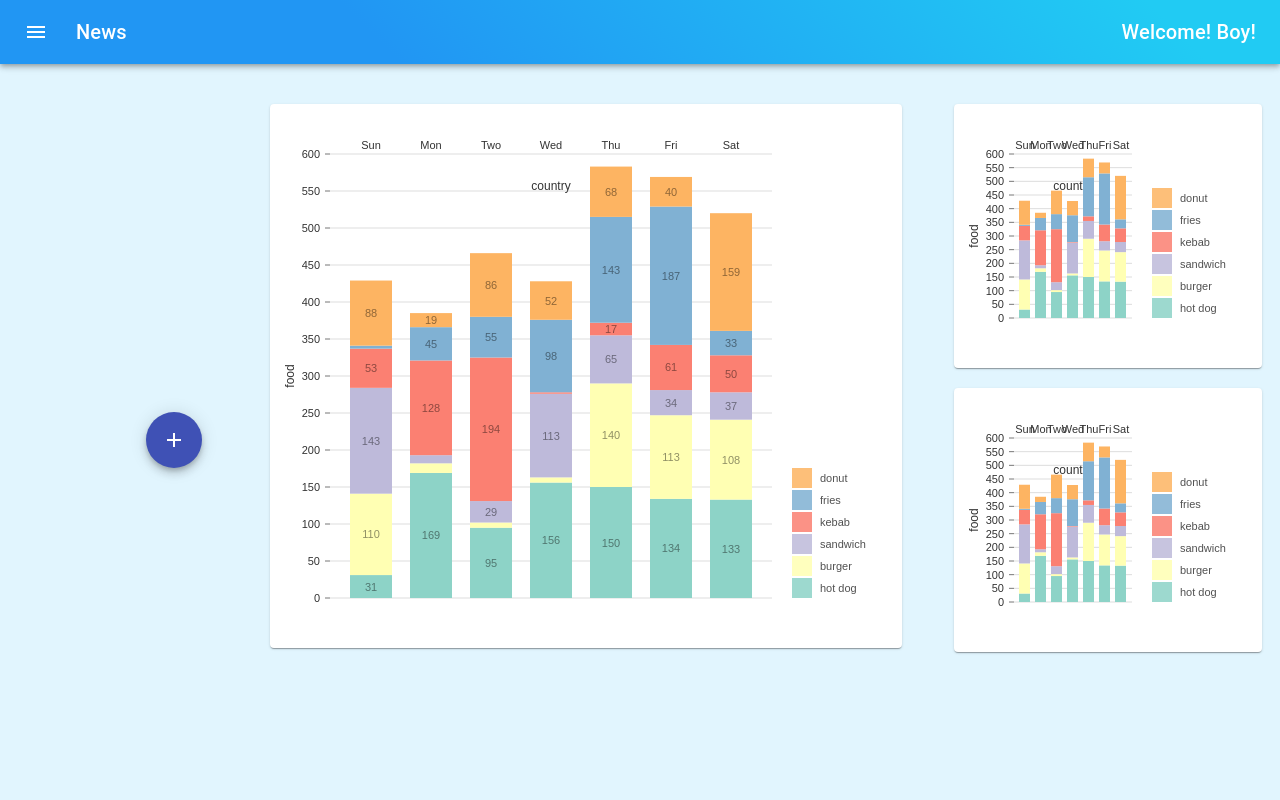
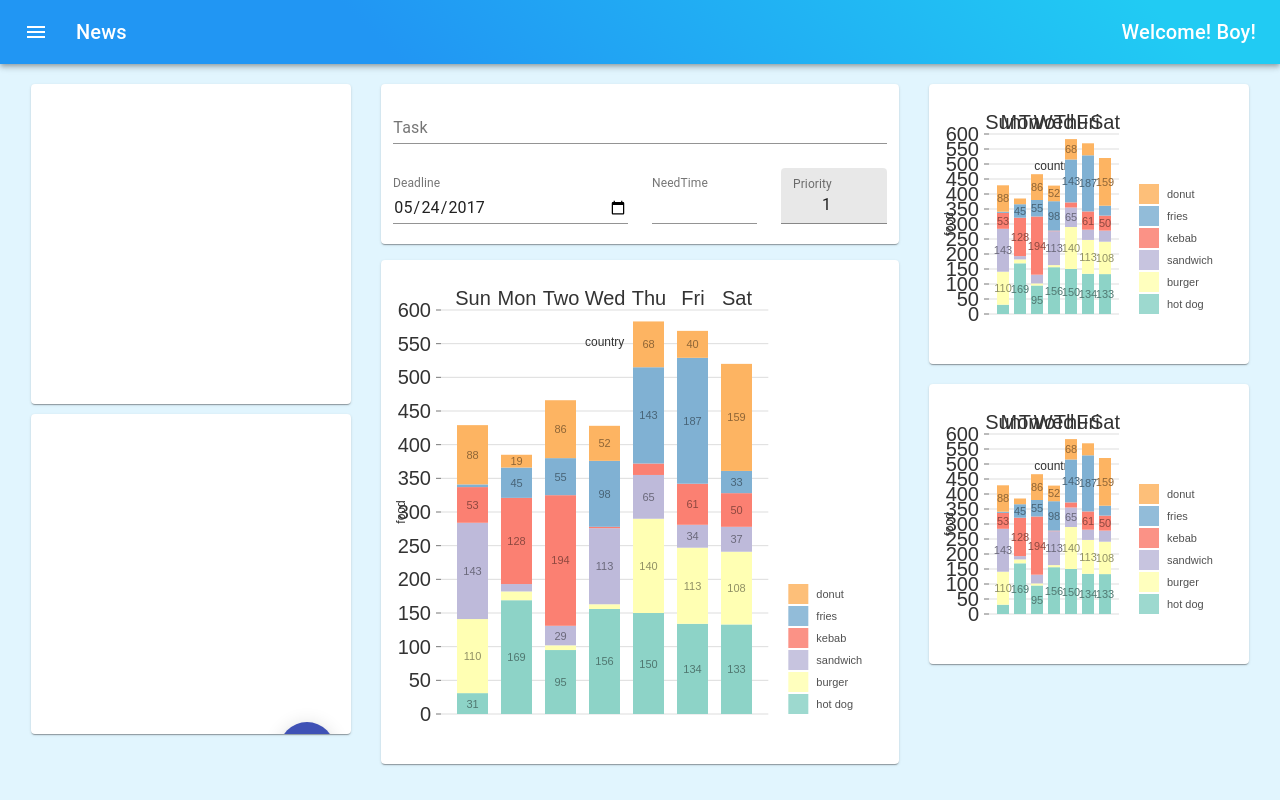
Before and after one commit to Eric8808/my-sweety, a React (Create React App) app in the folder frontend/: page /guest in a window 1280 px wide. Built offline with nearby package versions, Linux system fonts and the light colour scheme.

Commit message:
new layout

```diff
--- a/frontend/src/containers/App.js
+++ b/frontend/src/containers/App.js
@@ -5,7 +5,8 @@ import Calender from './mainPage/Calender'
 import { makeStyles } from '@material-ui/core/styles';
 import Grid from '@material-ui/core/Grid'
 import Paper from '@material-ui/core/Paper'
-
+import Card from '@material-ui/core/Card';
+import Add from '../containers/mainPage/Add'
 
 
 
@@ -29,13 +30,14 @@ const useStyles = makeStyles((theme) => ({
   },
   calenderContainer: {
     // border: '1px solid black',
-    height: '70vh',
+    height: '65vh',
     // maxHeight: '50vh',
     // overflow: 'auto',
   },
   calenderContainer1: {
     // border: '1px solid black',
     height: '35vh',
+    // marginLeft: '5px',
     // maxHeight: '50vh',
     // overflow: 'auto',
   }
@@ -48,13 +50,24 @@ function App(props) {
     <div className={classes.root}>
       <Grid container>
         <Header username={props.username}/>
-        <Grid container item spacing={2} justify='space-around'>
-          <Grid item xs={2}>
-            <SpeedDial/>
+        <Grid container item spacing={0} justify='space-evenly'>
+          <Grid item xs={3}>
+            <Card style={{height:'40vh', marginBottom:'10px'}}>
+            </Card>
+            <Card style={{height:'40vh'}}>
+              <SpeedDial/>
+            </Card>
+
           </Grid>
-          {/* <TodoList/> */}
-          <Grid item xs={6} className={classes.calenderContainer}>
-            <Calender/>
+          <Grid container item  xs={5} spacing={2}>
+            <Grid item xs={12}>
+              <Card style={{height:'20vh'}}>
+                <Add/>
+              </Card>
+            </Grid>
+            <Grid item xs={12} className={classes.calenderContainer}>
+              <Calender/>
+            </Grid>
           </Grid>
           <Grid item xs={3} className={classes.calenderContainer1}>
             <Calender/>
--- /dev/null
+++ b/frontend/src/containers/mainPage/Add.js
@@ -0,0 +1,119 @@
+import React from 'react';
+import { useState } from 'react';
+import Grid from '@material-ui/core/Grid'
+import TextField from '@material-ui/core/TextField'
+import Button from '@material-ui/core/Button'
+import { makeStyles } from '@material-ui/core/styles';
+
+const useStyles = makeStyles((theme) => ({
+  paper: {
+    height: '500px',
+    // width: '100%',
+    // backgroundColor: 'green',
+    color: 'white',
+    padding: theme.spacing(2)
+  },
+  root: {
+      '& > *': {
+        margin: 0,
+      //   margin: theme.spacing(0),
+        width: '100%',
+      },
+  },
+  button: {
+      textTransform: 'none',
+      marginBottom: '20px'
+  },
+  list:{
+      maxHeight: '35vh',
+      overflow: 'auto',
+  },
+}));
+
+const handleChange = (func) => (event) => {
+  func(event.target.value);
+};
+
+function Add() {
+  const classes = useStyles();
+  const [task, setTask] = useState('');
+  const [priority, setPriority] = useState(1)
+
+  const handleAdd = () => {
+    if (task && priority) {
+        // const item = {
+        //     name: task,
+        //     priority: priority
+        // }
+        // setList([...list, item])
+        // setTask('')
+        // setPriority(1)
+    }
+}
+  return (
+    <form className={classes.root} noValidate autoComplete="off">
+      <Grid container spacing={3} alignItems='flex-end'>
+        <Grid item xs={12}>
+          <TextField
+              id="standard-basic"
+              label="Task"
+              value={task}
+              onChange={handleChange(setTask)}
+              fullWidth/>
+        </Grid>
+        <Grid item xs={6}>
+          <TextField
+              id="date"
+              label="Deadline"
+              type="date"
+              defaultValue="2017-05-24"
+              className={classes.textField}
+              InputLabelProps={{
+              shrink: true,
+              }}
+              fullWidth
+          />
+        </Grid>
+        <Grid item xs={3}>
+          <TextField
+              id="outlined-number"
+              inputProps={{style: { textAlign: 'center' }}}
+              label="NeedTime"
+              type="number"
+              InputLabelProps={{
+                  shrink: true,
+              }}
+              fullWidth
+          />
+        </Grid>
+        <Grid item xs={3}>
+          <TextField
+              id="filled-number"
+              inputProps={{style: { textAlign: 'center' }}}
+              label="Priority"
+              value={priority}
+              onChange={handleChange(setPriority)}
+              type="number"
+              InputLabelProps={{
+                  shrink: true,
+              }}
+              variant="filled"
+              fullWidth
+          />
+        </Grid>
+        <Grid item xs={12}>
+          <Button variant="contained"
+                  color="primary"
+                  className={classes.button}
+                  onClick={handleAdd}
+                  fullWidth>
+              Add
+          </Button>
+        </Grid>
+      </Grid>
+    </form>
+  )
+}
+
+
+export default Add
--- a/frontend/src/containers/mainPage/Calender.js
+++ b/frontend/src/containers/mainPage/Calender.js
@@ -17,7 +17,7 @@ const useStyles = makeStyles({
     card: {
         minWidth: 275,
         display: 'block',
-        width: '30vw',
+        // width: '30vw',
         transitionDuration: '0.3s',
         height: 'auto',
         background:"blue"
@@ -262,7 +262,7 @@ function MyResponsiveBar() {
                 axis: {
                     ticks: {
                         text: {
-                            // fontSize: 20,
+                            fontSize: 20,
                         },
                 },
 
--- a/frontend/src/containers/mainPage/Header.js
+++ b/frontend/src/containers/mainPage/Header.js
@@ -12,7 +12,7 @@ const useStyles = makeStyles((theme) => ({
     root: {
         flexGrow: 1,
         margin: '0px',
-        marginBottom: '40px',
+        marginBottom: '20px',
         width:"100%",
     },
     bar:{
--- a/frontend/src/containers/mainPage/TodoList.js
+++ b/frontend/src/containers/mainPage/TodoList.js
@@ -175,7 +175,6 @@ function TodoList() {
                     </Grow>
                 ))}
             </List>
-
         </Grid>
     );
 }
```
